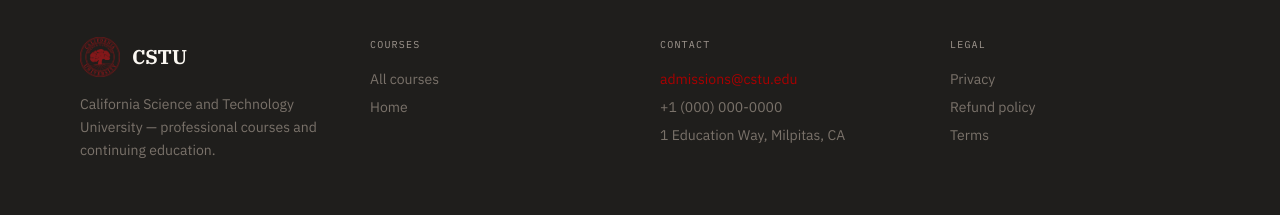
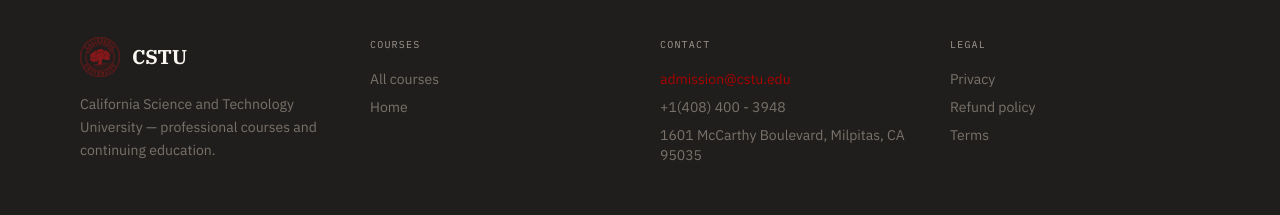
Before and after one commit to CSTU-dev/cstu-short-term-course-website, a Next.js app: page /login in a window 1280 px wide. Shown: the part 656-871 px from the top of the page. Built offline with nearby package versions, Linux system fonts and the light colour scheme; no server answers.

Commit message:
feat: contact

```diff
--- a/components/layout/site-footer.tsx
+++ b/components/layout/site-footer.tsx
@@ -39,14 +39,14 @@ export function SiteFooter() {
           <ul className="space-y-2 text-sm text-neutral-500">
             <li>
               <a
-                href="mailto:admissions@cstu.edu"
+                href="mailto:admission@cstu.edu"
                 className="text-primary transition-opacity hover:opacity-75"
               >
-                admissions@cstu.edu
+                admission@cstu.edu
               </a>
             </li>
-            <li>+1 (000) 000-0000</li>
-            <li>1 Education Way, Milpitas, CA</li>
+            <li>+1(408) 400 - 3948</li>
+            <li>1601 McCarthy Boulevard, Milpitas, CA 95035</li>
           </ul>
         </div>
 
```
